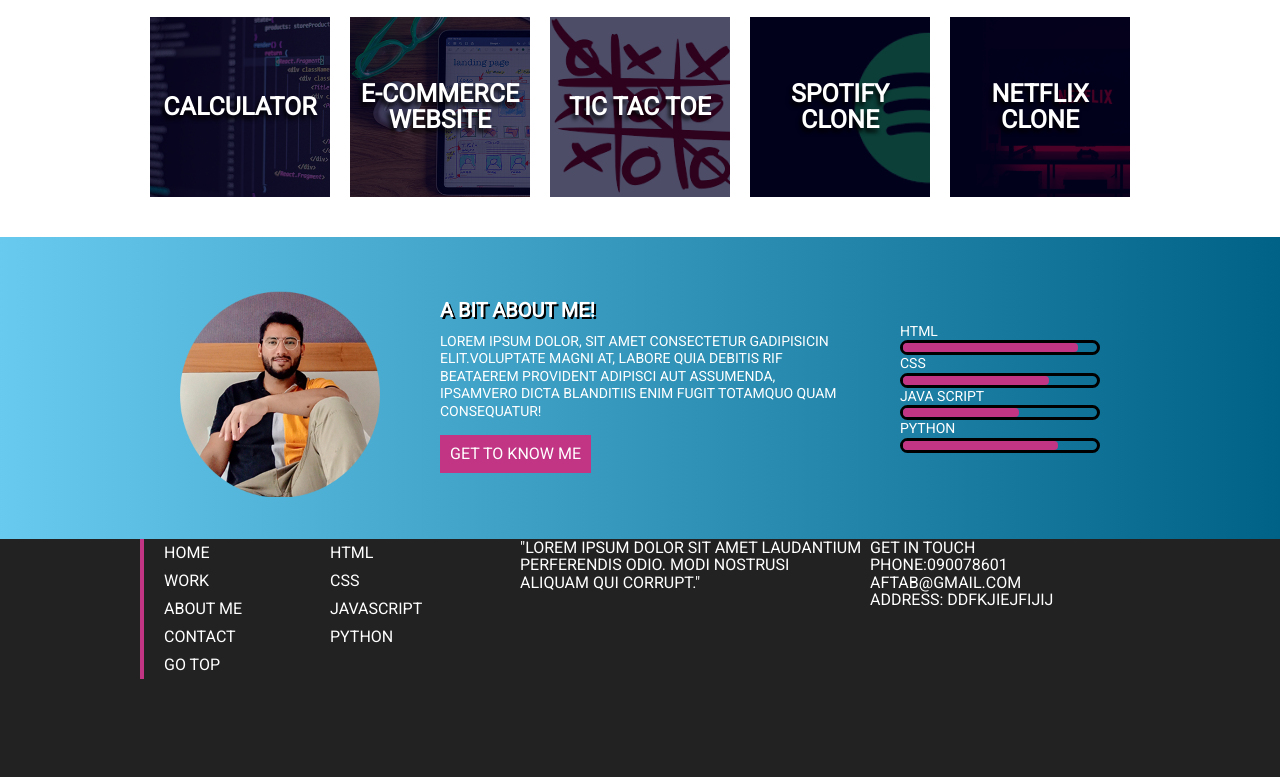
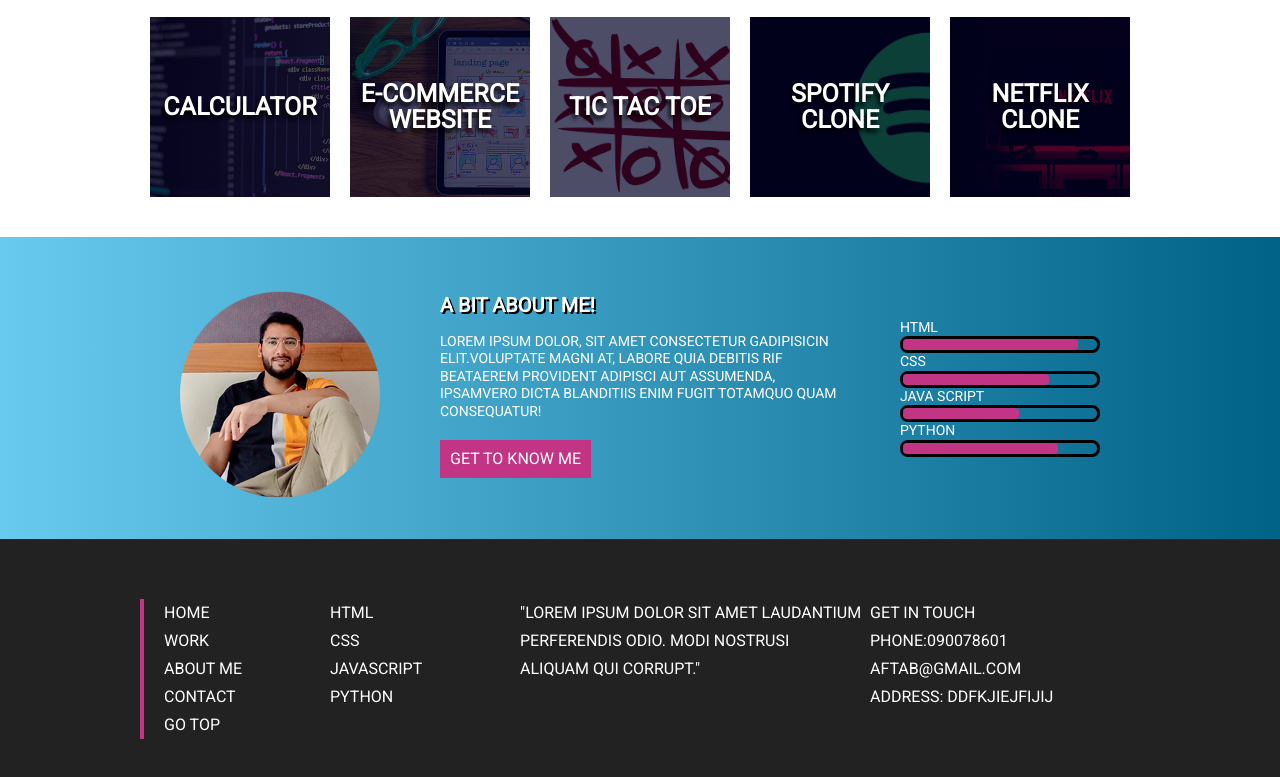
Before and after one commit to aftabahmad888/Portfolio_Page, a plain HTML site: page index.html in a window 1280 px wide. Shown: the part 921-1698 px from the top of the page. Before the commit the page ends 1600 px from the top, so only its background shows below. Drawn offline with Linux system fonts and the light colour scheme.

Commit message:
I have styled the about section and footer section. In about section I have put my own image and bars showing how much am I skilled in html, css, javascript and python. I also added contact details in footer.

```diff
--- a/index.css
+++ b/index.css
@@ -1,7 +1,13 @@
+:root{
+    --site-color-01:#c13584;
+    --site-color-hover:#851354;
+    --site-font-color:#3B3B3B;
+  }
 
 
 /* #HERO SECTION */
 
+/* . the main section container */
 main{
     width: 100%;
     height: calc(100vh - 40px);
@@ -17,6 +23,8 @@ main{
     z-index: 100;
     column-gap: 15rem;
 }
+
+/* . This is the heading  */
 main .main-intro h2{
     font-size: 5.0rem;
     line-height: 6.0rem;
@@ -31,6 +39,7 @@ main p{
     max-width: 400px;
 
 }
+/*  . Button  */
 main a{
     font-size: 16px;
     display: block;
@@ -39,6 +48,8 @@ main a{
     width: fit-content;
     margin-top: 10px;
 }
+
+/* . This is the hover effect */
 main a:hover{
     background-color: var(--site-color-hover);
     color:gainsboro;
@@ -52,7 +63,7 @@ main .main-quotes p{
 
 /*# Works section */
 
-
+/* . This is the work container */
 .index-category{
     width: 100%;
     padding: 40px 0px;
@@ -84,6 +95,9 @@ main .main-quotes p{
     align-items: center;
     position: relative;
 }
+
+/* . Images of the works */
+
 .index-category-box:nth-child(2){
     background-image: url(../IMAGES/web-development.jpg);
 }
@@ -100,6 +114,7 @@ main .main-quotes p{
     background-image: url(IMAGES/netflix.jpg);
 }
 
+/* . This is code is for overlay effect */
 .dark-overlay{
     position: absolute;
     top: 0;
@@ -110,6 +125,8 @@ main .main-quotes p{
     opacity: 0.7;
     transition: all ease-in-out 200ms;
 }
+
+/* . This code enhances the size of the box when it is hovered over*/
 .index-category-box:hover{
     width: 20rem;
     height: 20rem;
@@ -132,15 +149,9 @@ main .main-quotes p{
 
 
 
+/* #About Section */
 
-
-
-
-
-
-
-
-/* About Section */
+/* . about section container */
 
 .index-about{
     width: 100%;
@@ -148,6 +159,8 @@ main .main-quotes p{
     background-image: linear-gradient(to left, #006286, #68caee);
     color: white;
 }
+
+/*  . Here used the flex box */
 .index-about-flex{
     display: flex;
     justify-content: center;
@@ -165,14 +178,14 @@ main .main-quotes p{
     text-shadow: 2px 2px black;
 }
 .index-about-text p{
-    padding: 15px 0px;
+    padding: 20px 0px;
     text-transform: uppercase;
 
 }
 .index-about-text a{
     font-size: 1.6rem;
     display: block;
-    background-color: var( --site-color-01);
+    background-color: var(--site-color-01);
     padding: 10px 10px;
     width: fit-content;
     text-transform: uppercase;
@@ -189,7 +202,7 @@ main .main-quotes p{
 }
 .index-about-skills-bar {
     width: 100%;
-    height: 15px;
+    height: 17px;
     border: 3px solid black;
     border-radius: 8px;
 }
@@ -214,10 +227,9 @@ main .main-quotes p{
 
 
 
+/* #This section is to make website responsive for Mobile */
 
-
-
-/* This section is to make website responsive for Mobile */
+/* . Here I have used the querry selectors to make this page respnsive */
 
 @media only screen and (max-width:600px){
     /* HERO SECTION */
@@ -235,10 +247,11 @@ main .main-quotes p{
         main .main-intro h1{
 
             padding-bottom: 5%;
-            font-size: 3.5rem;
-            line-height: 4rem;
+            font-size: 0.5rem;
+            line-height: 0.5rem;
             text-align: center;
-            font-weight: 900;
+            font-weight: 500;
+            margin-top: 20px;
         }
         main p{
 
@@ -259,10 +272,6 @@ main .main-quotes p{
         }
 
 
-
-
-
-
             /* Category section */
     .index-category{
         padding: 20px 0px 10px; /* 10px is bottom */
@@ -278,9 +287,6 @@ main .main-quotes p{
         height: 160px;
 
     }
-
-
-
 
 
     /* About Section */
--- a/main.css
+++ b/main.css
@@ -156,7 +156,9 @@ a{
 
 /* Footer Section */
 
-
+.footer-main{
+  padding: 60px 0px;
+}
 
 .footer-site-map{
   display: flex;
@@ -181,6 +183,7 @@ a{
 
 .footer-site-map p{
   font-size: 16px;
+  line-height: 28px;
 }
 .footer-site-map a{
   line-height: 28px;
```
